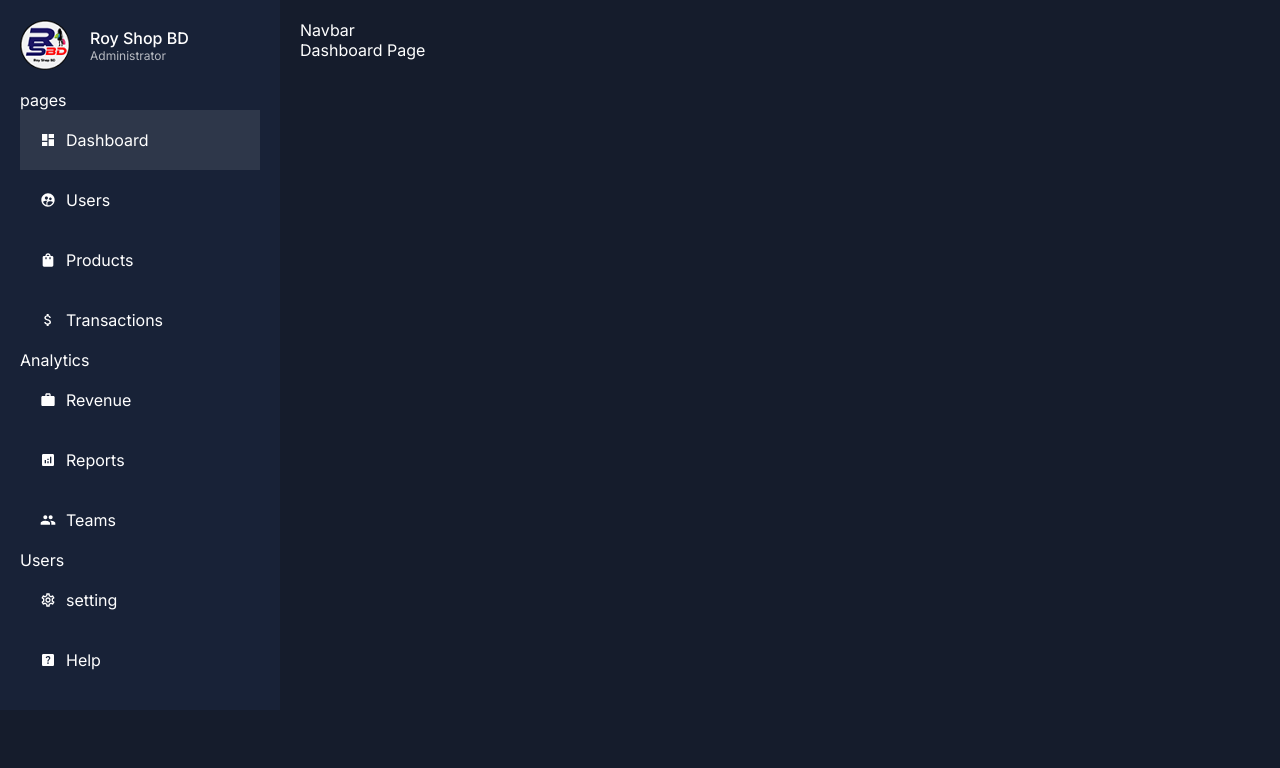
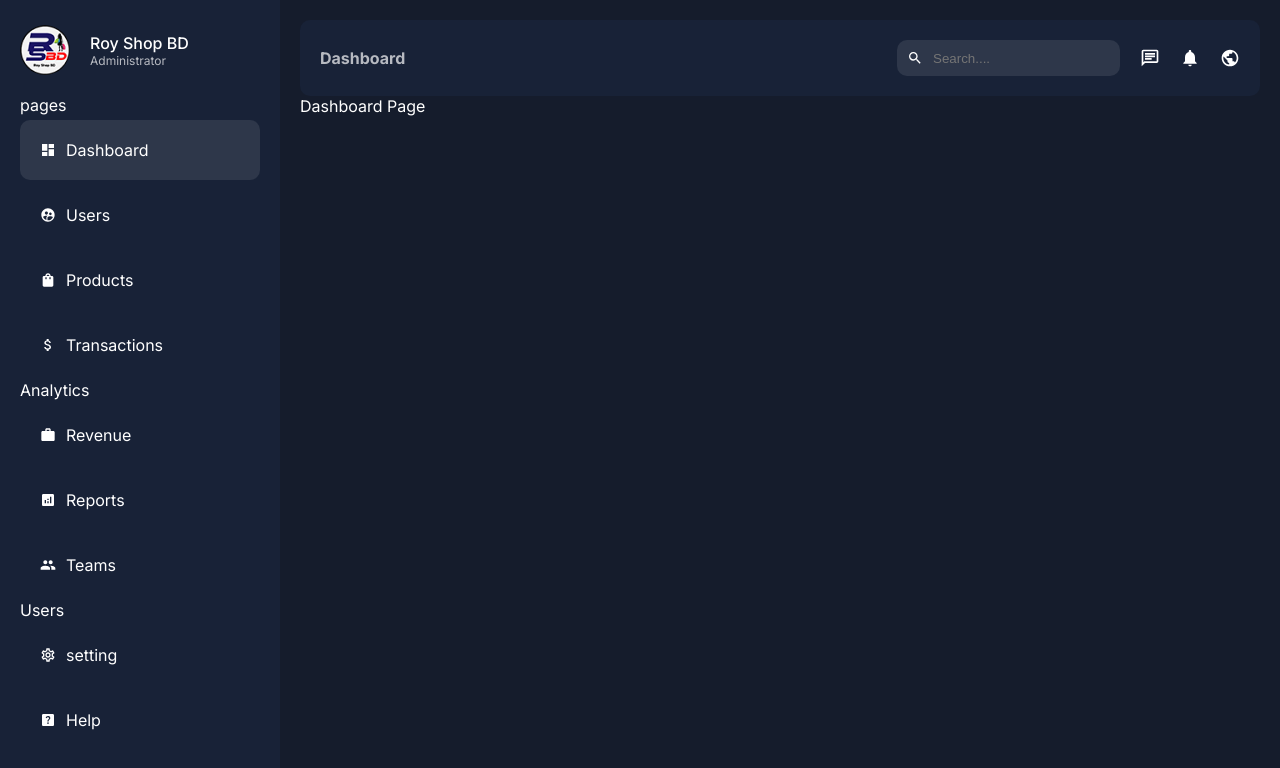
Before and after one commit to ROYSHOPBD/Next-Admin, a Next.js app: page /dashboard in a window 1280 px wide. Shown: the top 768 px of the page. Built offline with nearby package versions, Linux system fonts and the light colour scheme.

Commit message:
add many css

```diff
--- a/app/ui/dashboard/navbar/navbar.jsx
+++ b/app/ui/dashboard/navbar/navbar.jsx
@@ -1,7 +1,32 @@
+"use client";
+import { usePathname } from "next/navigation";
 import React from "react";
+import style from "./navber.module.css";
+import {
+  MdNotifications,
+  MdOutlineChat,
+  MdPublic,
+  MdSearch,
+} from "react-icons/md";
 
 const Navbar = () => {
-  return <div>Navbar</div>;
+  const pathname = usePathname();
+  return (
+    <div className={style.container}>
+      <div className={style.title}>{pathname.split("/").pop()}</div>
+      <div className={style.menu}>
+        <div className={style.search}>
+          <MdSearch />
+          <input type="text" placeholder="Search...." className={style.input} />
+        </div>
+        <div className={style.icons}>
+          <MdOutlineChat size={20} />
+          <MdNotifications size={20} />
+          <MdPublic size={20} />
+        </div>
+      </div>
+    </div>
+  );
 };
 
 export default Navbar;
--- a/app/ui/dashboard/navbar/navber.module.css
+++ b/app/ui/dashboard/navbar/navber.module.css
@@ -0,0 +1,40 @@
+.container {
+    padding: 20px;
+    border-radius: 10px;
+    background-color: var(--bgSoft);
+    display: flex;
+    align-items: center;
+    justify-content: space-between;
+}
+
+.title {
+    color: var(--textSoft);
+    font-weight: bold;
+    text-transform: capitalize;
+}
+
+.menu {
+    display: flex;
+    align-items: center;
+    gap: 20px;
+}
+
+.search {
+    display: flex;
+    align-items: center;
+    gap: 10px;
+    background-color: #2e374a;
+    padding: 10px;
+    border-radius: 10px;
+}
+
+.input {
+    background-color: transparent;
+    border: none;
+    color: var(--text);
+}
+
+.icons {
+    display: flex;
+    gap: 20px;
+}
--- a/app/ui/dashboard/sidebar/menuLink/menuLink.module.css
+++ b/app/ui/dashboard/sidebar/menuLink/menuLink.module.css
@@ -3,6 +3,8 @@
     display: flex;
     align-items: center;
     gap: 10px;
+    margin: 5px 0px;
+    border-radius: 10px;
 }
 
 .container:hover, .active {
```
